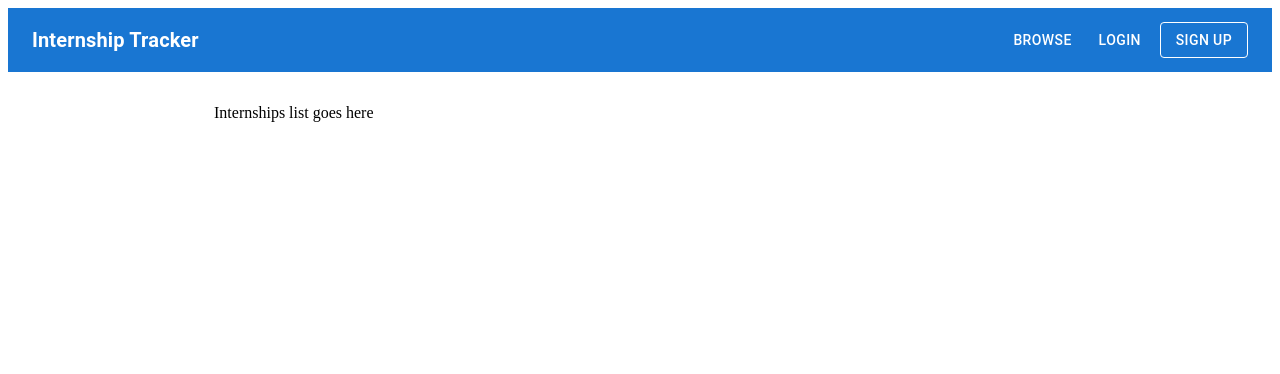
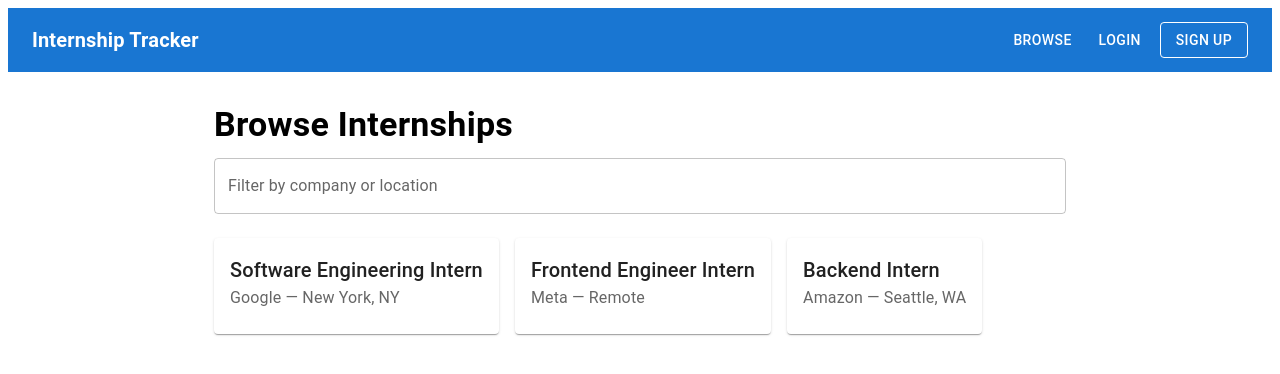
Before and after one commit to mohammadzaman1/csci39548_final_frontend, a React app: page /internships in a window 1280 px wide. Shown: the top 374 px of the page. Built offline with nearby package versions, Linux system fonts and the light colour scheme; the HTML template or start-up script is replaced by a standard one.

Commit message:
internship card/filter works

```diff
--- a/src/pages/Internships.jsx
+++ b/src/pages/Internships.jsx
@@ -1,3 +1,44 @@
+import { Card, CardContent, Typography, Grid, TextField } from "@mui/material";
+import { useState } from "react";
+import { mockInternships } from "../services/mockInternships";
+
 export default function Internships() {
-   return <div>Internships list goes here</div>;
+   const [search, setSearch] = useState("");
+
+   const filtered = mockInternships.filter(
+      (i) =>
+         i.company.toLowerCase().includes(search.toLowerCase()) ||
+         i.location.toLowerCase().includes(search.toLowerCase())
+   );
+
+   return (
+      <>
+         <Typography variant="h4" fontWeight={700} gutterBottom>
+            Browse Internships
+         </Typography>
+
+         <TextField
+            label="Filter by company or location"
+            fullWidth
+            sx={{ mb: 3 }}
+            value={search}
+            onChange={(e) => setSearch(e.target.value)}
+         />
+
+         <Grid container spacing={2}>
+            {filtered.map((internship) => (
+               <Grid item xs={12} key={internship.id}>
+                  <Card>
+                     <CardContent>
+                        <Typography variant="h6">{internship.title}</Typography>
+                        <Typography color="text.secondary">
+                           {internship.company} — {internship.location}
+                        </Typography>
+                     </CardContent>
+                  </Card>
+               </Grid>
+            ))}
+         </Grid>
+      </>
+   );
 }
```
